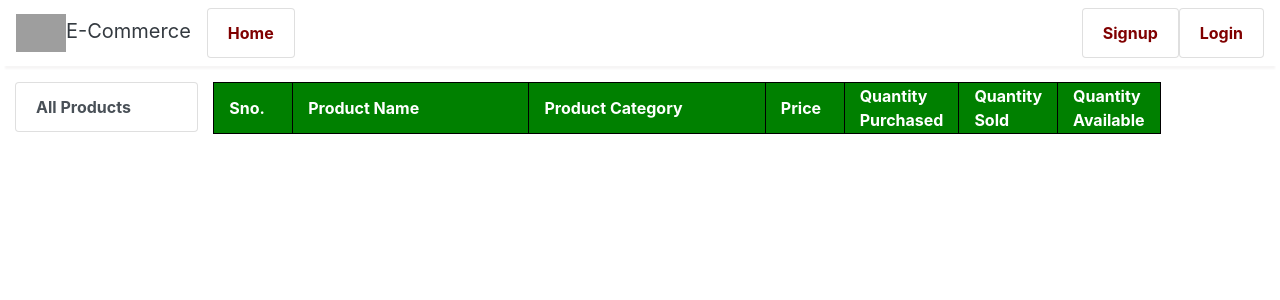
After one commit to GaneshPedini/Python-Codes, a Django app: page /home/order in a window 1280 px wide. The commit adds this page. Shown: the top 300 px of the page. Run offline with Django 4.2, Linux system fonts and the light colour scheme; lists and menus that the app fills with data are empty; some libraries are stand-ins or nearby versions; grey boxes are pictures that could not be loaded.

```diff
--- a/garcyenterprise/garcyenterprise/settings.py
+++ b/garcyenterprise/garcyenterprise/settings.py
@@ -39,8 +39,10 @@ INSTALLED_APPS = [
     'django.contrib.messages',
     'django.contrib.staticfiles',
     'store',
+    'crispy_forms',
+    'crispy_bootstrap4',
 ]
-
+CRISPY_TEMPLATE_PACK = 'bootstrap4'
 MIDDLEWARE = [
     'django.middleware.security.SecurityMiddleware',
     'django.contrib.sessions.middleware.SessionMiddleware',
--- /dev/null
+++ b/garcyenterprise/store/templates/order.html
@@ -0,0 +1,77 @@
+{% extends 'base.html' %}
+
+{% load static %}
+
+{% block content %}
+
+{% load custom_filter %}
+<style type="text/css">
+
+	.inventory-table th{
+	background-color: green;
+	color: white;
+	text-align: left;
+	}
+	.inventory-table td, .inventory-table th{
+	padding:5x;border:1px solid #000
+	}
+	.row{
+	padding:10x
+	}
+	.category-btn:hover{
+	background-color: teal;
+	}
+</style>
+
+<!-- body -->
+<div class="container-fluid mt-3">
+	<div class="row">
+		<!-- filter -->
+		<div class="col-md-2" >
+			<div class="list-group">
+
+				<a href="{% url 'view_inventory' %}" class="list-group-item list-group-item-action btn btn-outline-success"><b>All Products</b></a>
+
+				{% for category in categories %}
+				<a href="{% url 'store_inventory' category.id %}"
+				   class="list-group-item list-group-item-action category-btn btn-outline-success"><b>{{category.name}}</b></a>
+				{% endfor %}
+			</div>
+		</div>
+
+		<div>
+			<table class="inventory-table">
+				<thead>
+					<tr>
+						<th scope="col" class="col-1">Sno.  </th>
+						<th scope="col" class="col-3">Product Name</th>
+						<th scope="col" class="col-3">Product Category</th>
+						<th scope="col" class="col-1">Price</th>
+						<th scope="col" class="col-1">Quantity Purchased</th>
+						<th scope="col" class="col-1">Quantity Sold</th>
+						<th scope="col" class="col-1">Quantity Available</th>
+					</tr>
+				</thead>
+				<tbody>
+					{% for category in categories %}
+						{% for product in products|in_category:category %}
+						<tr>
+							<td>{{forloop.counter}}</td>
+							<td>{{product.name}}</td>
+							<td>{{product.category}}</td>
+							<td>{{product.price}}</td>
+							<td>{{product.qty_purchased}}</td>
+							<td>{{product.qty_sold}}</td>
+							<td>{{product.qty_available}}</td>
+						</tr>
+
+						{% endfor %}
+					{% endfor %}
+
+				</tbody>
+			</table>
+		</div>
+	</div>
+
+</div>
+{% endblock %}
--- a/garcyenterprise/store/urls.py
+++ b/garcyenterprise/store/urls.py
@@ -2,7 +2,8 @@ from django.contrib import admin
 from django.urls import path
 from .views.home import home, store
 from .views.check_inventory import CheckInventory, store_inventory, store_inventory_all
-from .views.manage_inventory import manageinv_index, add_single_product
+from .views.manage_inventory import manageinv_index, add_inventory
+from .views.order import order_index
 from django.contrib.auth import views as auth_views
 from .views.user_category import Signup_User_Category, Login_User_Category
 from .views.signup import Signup_Store_User, Signup_Customer
@@ -17,7 +18,8 @@ urlpatterns = [
     path('home/store/<str:id>', store, name='store'),
     path('home/view_inventory', CheckInventory.as_view(), name='view_inventory'),
     path('home/manage_inventory', manageinv_index, name='manage_inventory'),
-    path('home/manage_inventory/add_single_product', add_single_product, name='add_single_product'),
+    path('home/order', order_index, name='order'),
+    path('home/manage_inventory/add_inventory', add_inventory, name='add_inventory'),
     path('home/home/view_inventory/store_inventory', store_inventory_all, name='store_inventory_All'),
     path('home/home/view_inventory/store_inventory/<str:id>', store_inventory, name='store_inventory'),
     path('signup_user_category', Signup_User_Category.signup_check, name='signup_user_category'),
--- /dev/null
+++ b/garcyenterprise/store/views/order.py
@@ -0,0 +1,10 @@
+from django.shortcuts import render, redirect, HttpResponseRedirect
+from store.models.products import Product
+from store.models.category import Category
+from django.views import View
+from store.forms import SingleInventoryForm, BulkInventoryForm
+
+# Create your views here.
+
+def order_index(request):
+    return render(request,'order.html')
```
Also changed, not shown: garcyenterprise/store/forms.py (+9 -1 lines), garcyenterprise/store/templates/add_inventory.html (added, +50 -0 lines), garcyenterprise/store/templates/add_single_product.html (deleted, +0 -14 lines), garcyenterprise/store/templates/manage_inventory.html (+14 -6 lines), garcyenterprise/store/views/manage_inventory.py (+32 -19 lines).
